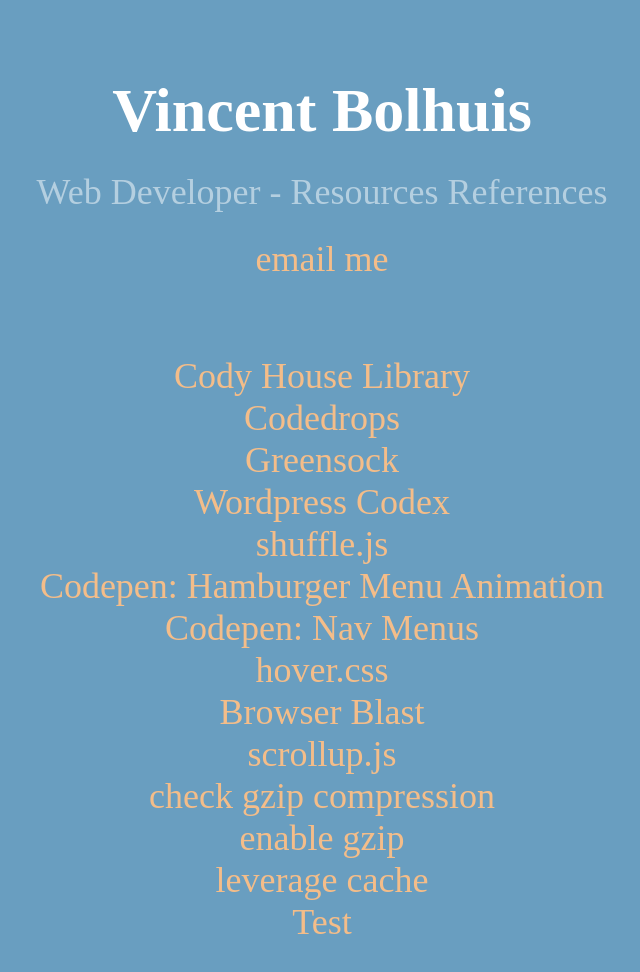
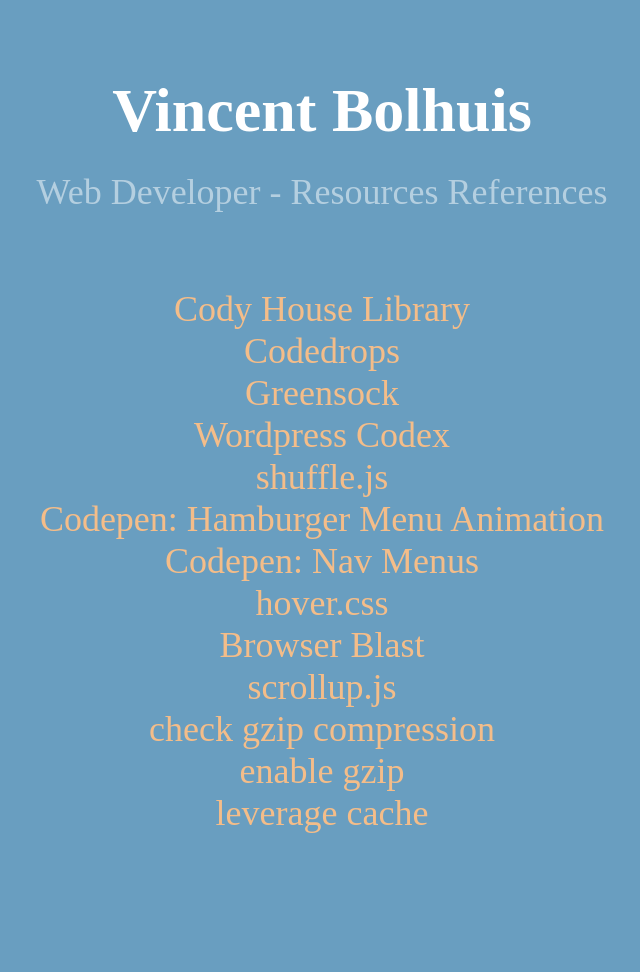
Before and after one commit to Vinsanity616/vinsanity616.github.io, a plain HTML site: page index.html in a window 1280 px wide. Shown: the whole page, without its empty margins (318-958 px from the left). After the commit the page ends 934 px from the top, so only its background shows below. Drawn offline with nearby package versions, Linux system fonts and the light colour scheme.

Commit message:
revert back

```diff
--- a/index.html
+++ b/index.html
@@ -18,7 +18,6 @@
 				<section class="intro">
 					<h1>Vincent Bolhuis</h1>
 					<p>Web Developer - Resources References<p>
-						<a href="/about.html">email me</a>
 				</section>
 
 				<section class="content">
@@ -36,7 +35,6 @@
 						<li><a target="_blank" href="http://checkgzipcompression.com/">check gzip compression</a></li>
 						<li><a target="_blank" href="http://mandarapte.com/tutorials/enable-gzip-output-compression-mod-deflate-wordpress-minimising-website-load-time-increase-speed-performance-wordpress-performance-tip/">enable gzip</a></li>
 						<li><a target="_blank" href="https://thomasgriffin.io/how-to-leverage-browser-caching-in-wordpress-via-htaccess/">leverage cache</a></li>
-						<li><a href="/about.html">Test</a></li>
 					</ul>
 				</section>
 			</div>
```
